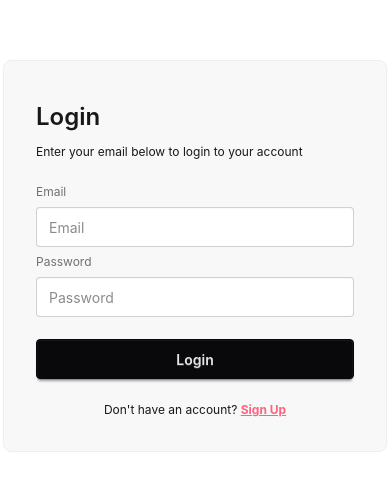
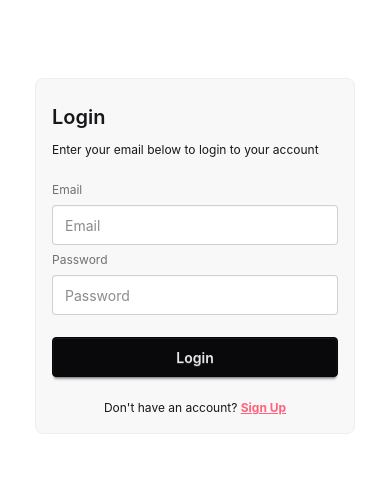
Before and after one commit to frankSoft365/starter, a React (Vite) app: page /login in a window 390 px wide. Shown: the part 166-654 px from the top of the page. Built offline with nearby package versions, Linux system fonts and the light colour scheme; no server answers.

Commit message:
fix: update styles for modal, login form, and navbar components

```diff
--- a/src/features/account/SettingsPageUpdateModal.tsx
+++ b/src/features/account/SettingsPageUpdateModal.tsx
@@ -35,13 +35,13 @@ export default function SettingsPageUpdateModal({ user, setIsModalOpen }: { user
     return (
         <div className="modal modal-open">
             <div className="modal-box">
-                <h3 className="font-bold text-lg mb-4">Profile information</h3>
+                <h3 className="font-bold text-xl md:text-lg mb-4">Profile information</h3>
                 <form
                     onSubmit={(e) => {
                         e.preventDefault()
                         form.handleSubmit()
                     }}
-                    className="fieldset bg-base-200 border-base-300 w-xs md:w-full p-4"
+                    className="fieldset bg-base-200 border-base-300 w-11/12 md:w-full p-4"
                 >
                     <label className="label">Photo</label>
                     <div className="flex flex-row gap-4">
--- a/src/features/auth/LoginForm.tsx
+++ b/src/features/auth/LoginForm.tsx
@@ -32,9 +32,9 @@ export default function LoginForm() {
                 e.preventDefault()
                 form.handleSubmit()
             }}
-            className="fieldset bg-base-200 border-base-300 rounded-box w-sm border p-8"
+            className="fieldset bg-base-200 border-base-300 rounded-box w-xs md:w-sm border p-4 md:p-5"
         >
-            <legend className="fieldset-legend text-2xl">Login</legend>
+            <legend className="fieldset-legend text-xl md:text-2xl">Login</legend>
             <div className="text-left mb-4">Enter your email below to login to your account</div>
             <form.Field
                 name="email"
--- a/src/ui/DrawerSide.tsx
+++ b/src/ui/DrawerSide.tsx
@@ -13,7 +13,7 @@ export default function DrawerSide() {
     const user = useAtomValue(userAtom);
     const { handleProfilePath } = useProfilePathHelper();
     return (
-        <div className="drawer-side is-drawer-close:overflow-visible">
+        <div className="z-1000 drawer-side is-drawer-close:overflow-visible">
             <label htmlFor="my-drawer-4" aria-label="close sidebar" className="drawer-overlay"></label>
             <div className="flex min-h-full flex-col items-start bg-base-200 is-drawer-close:w-14 is-drawer-open:w-64">
                 {/* Sidebar content here */}
--- a/src/ui/NavBar.tsx
+++ b/src/ui/NavBar.tsx
@@ -35,7 +35,7 @@ export default function NavBar() {
     const isArticleEditRoute = location.pathname.includes(articleEditRoute.to.split('$')[0]);
 
     return (
-        <div className="relative z-9999 max-lg:collapse bg-base-200 shadow-sm w-full rounded-md">
+        <div className="relative z-999 max-lg:collapse bg-base-200 shadow-sm w-full rounded-md">
             <input id="navbar-1-toggle" className="peer hidden" type="checkbox" />
             <label htmlFor="navbar-1-toggle" className="fixed inset-0 hidden max-lg:peer-checked:block"></label>
             <div className="collapse-title navbar">
```
Also changed, not shown: 1 other file (tests, documents, lock files or other folders).
